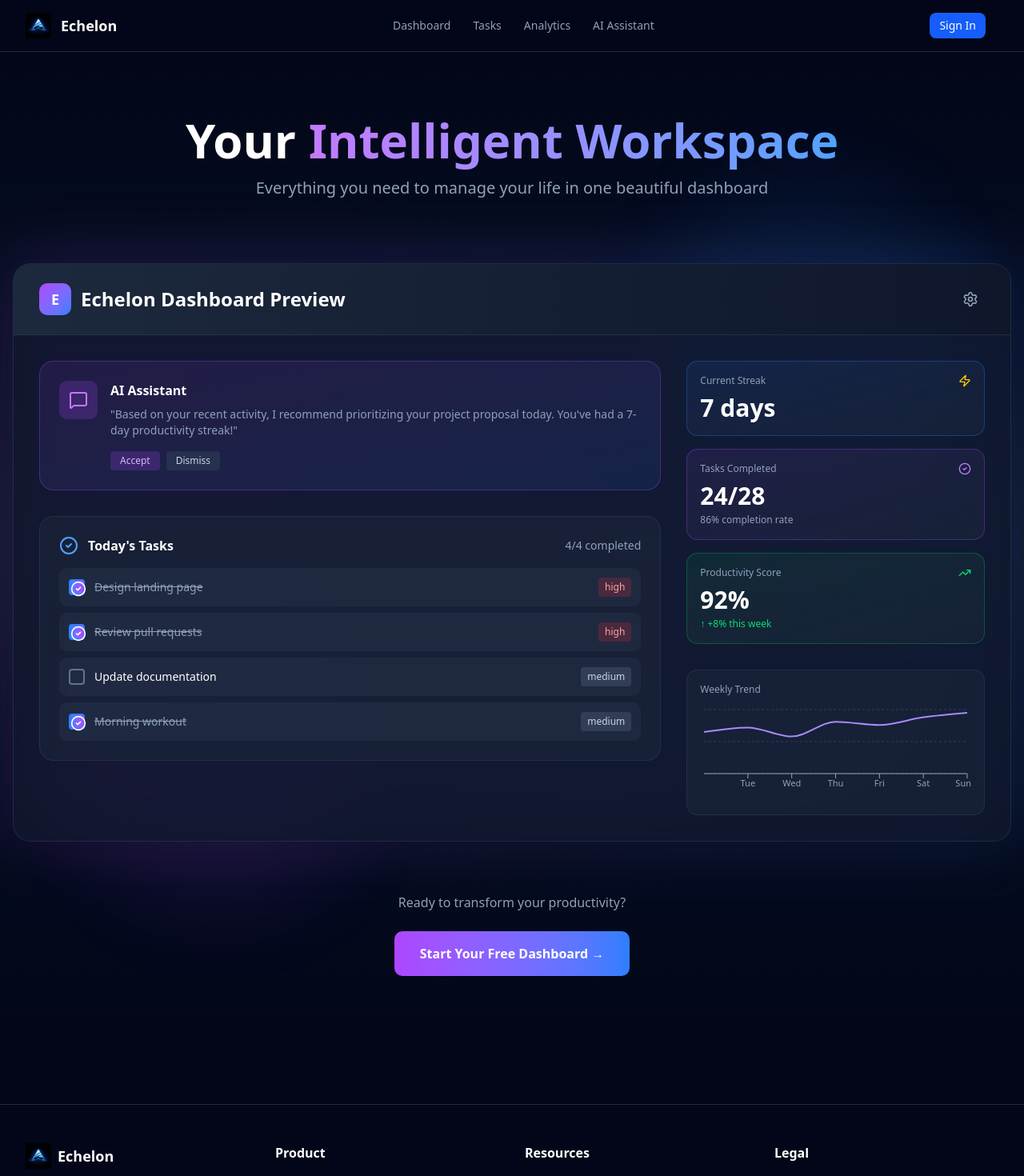
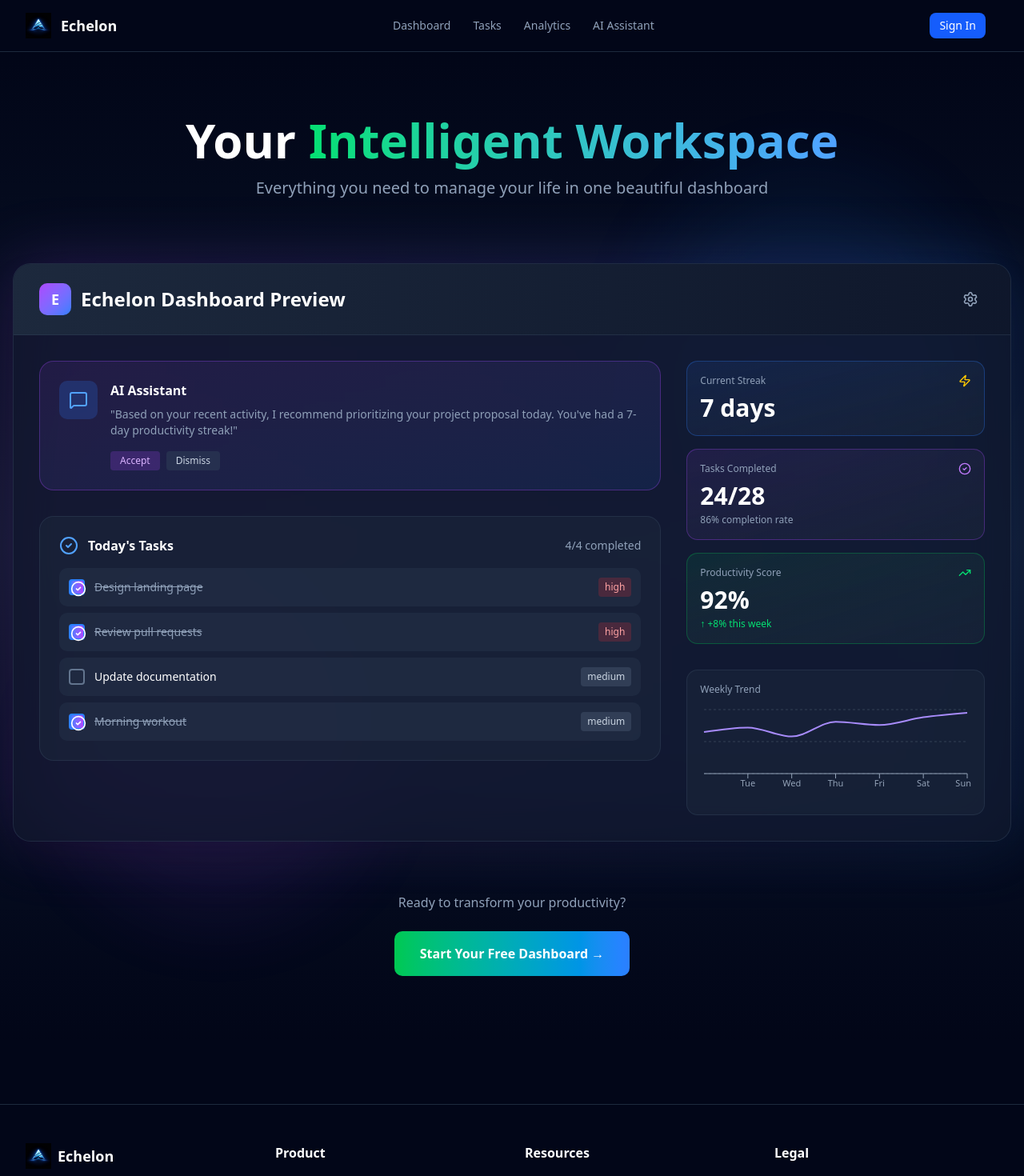
Before and after one commit to DevAnnafi/Echelon, a Next.js app: page /dashboard in a window 1280 px wide. Shown: the top 1470 px of the page at 80% size. Built offline with nearby package versions, Linux system fonts and the light colour scheme.

Commit message:
Feat: Made some color changes to dashboard page and main page

```diff
--- a/src/app/dashboard/page.tsx
+++ b/src/app/dashboard/page.tsx
@@ -36,7 +36,7 @@ export default function Dashboard() {
         {/* Header */}
         <div className="text-center mb-20">
           <h2 className="text-5xl md:text-6xl font-bold text-white mb-4 animate-fadeIn">
-            Your <span className="bg-gradient-to-r from-purple-400 to-blue-400 bg-clip-text text-transparent">Intelligent Workspace</span>
+            Your <span className="bg-gradient-to-r from-green-400 to-blue-400 bg-clip-text text-transparent">Intelligent Workspace</span>
           </h2>
           <p className="text-xl text-slate-400 max-w-2xl mx-auto animate-fadeIn" style={{ animationDelay: '0.2s' }}>
             Everything you need to manage your life in one beautiful dashboard
@@ -76,8 +76,8 @@ export default function Dashboard() {
                   onMouseLeave={() => setHoveredCard(null)}
                 >
                   <div className="flex items-start gap-4">
-                    <div className="p-3 bg-purple-500/20 rounded-lg flex-shrink-0">
-                      <MessageSquare className="w-6 h-6 text-purple-400" />
+                    <div className="p-3 bg-blue-500/20 rounded-lg flex-shrink-0">
+                      <MessageSquare className="w-6 h-6 text-blue-400" />
                     </div>
                     <div className="flex-1">
                       <h4 className="font-bold text-white mb-2">AI Assistant</h4>
@@ -185,7 +185,7 @@ export default function Dashboard() {
         {/* CTA Section */}
         <div className="text-center animate-fadeIn" style={{ animationDelay: '0.4s' }}>
           <p className="text-slate-400 mb-6">Ready to transform your productivity?</p>
-          <button className="px-8 py-4 bg-gradient-to-r from-purple-500 to-blue-500 hover:from-purple-600 hover:to-blue-600 text-white font-bold rounded-lg transition-all duration-300 transform hover:scale-105 hover:shadow-lg hover:shadow-purple-500/50">
+          <button className="px-8 py-4 bg-gradient-to-r from-green-500 to-blue-500 hover:from-purple-600 hover:to-blue-600 text-white font-bold rounded-lg transition-all duration-300 transform hover:scale-105 hover:shadow-lg hover:shadow-purple-500/50">
             Start Your Free Dashboard →
           </button>
         </div>
--- a/src/app/page.tsx
+++ b/src/app/page.tsx
@@ -130,7 +130,7 @@ export default function Home() {
             </div>
             <h1 className="text-5xl sm:text-6xl lg:text-7xl font-bold text-slate-900 dark:text-white leading-tight">
               Elevate Your{" "}
-              <span className="bg-gradient-to-r from-blue-600 to-purple-600 bg-clip-text text-transparent">
+              <span className="bg-gradient-to-r from-blue-600 to-green-600 bg-clip-text text-transparent">
                 Productivity
               </span>
             </h1>
@@ -297,7 +297,7 @@ export default function Home() {
       </section>
 
       {/* CTA Section */}
-      <section className="py-20 px-4 sm:px-6 lg:px-8 bg-gradient-to-r from-blue-600 to-purple-600">
+      <section className="py-20 px-4 sm:px-6 lg:px-8 bg-gradient-to-r from-blue-600 to-green-600">
         <div className="max-w-4xl mx-auto text-center">
           <h2 className="text-4xl sm:text-5xl font-bold text-white mb-6">
             Ready to elevate your productivity?
```
